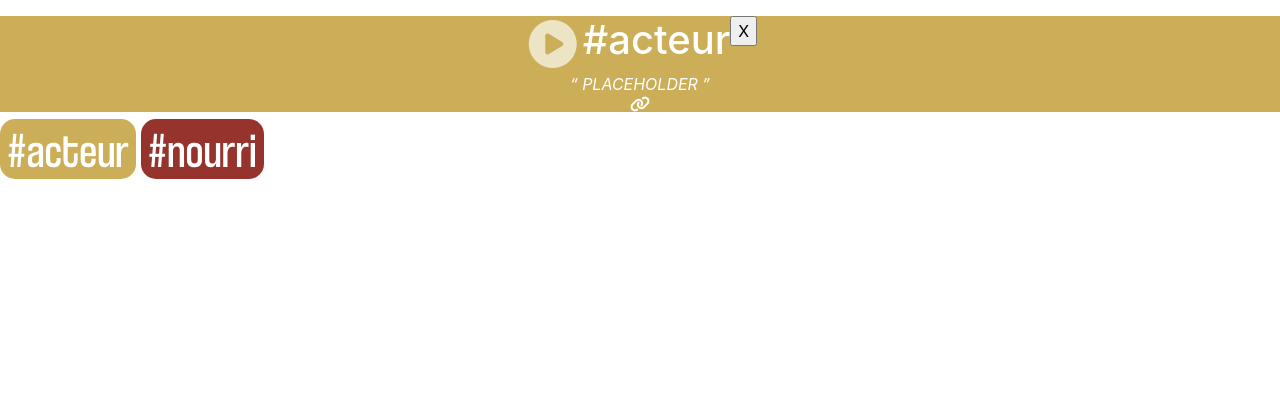
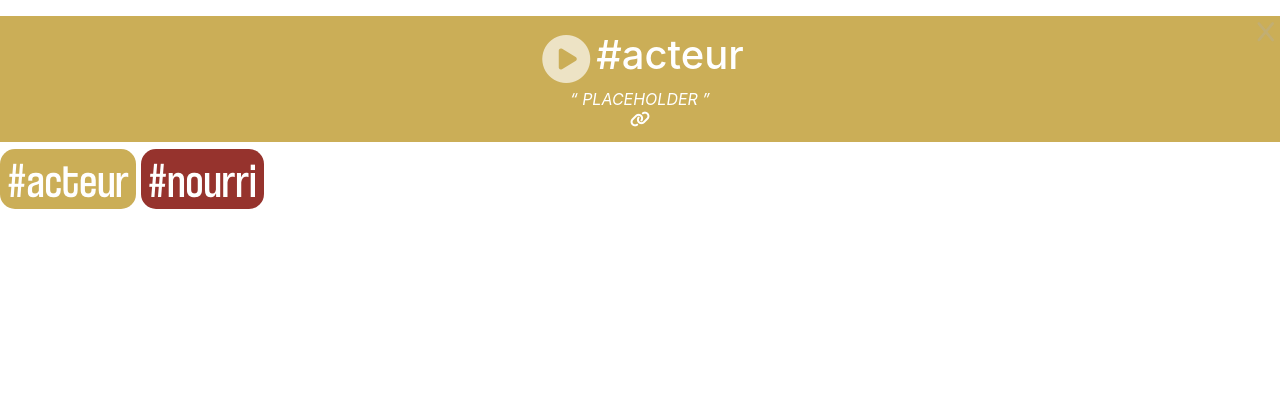
Before and after one commit to allespag/olympus, a FastAPI app: page /tag/acteur in a window 1280 px wide. Shown: the part 153-573 px from the top of the page. Run offline with FastAPI, Linux system fonts and the light colour scheme; some libraries are stand-ins or nearby versions.

Commit message:
feat(player frontend): add close button

```diff
--- a/app/static/css/style.css
+++ b/app/static/css/style.css
@@ -41,6 +41,11 @@
 
 /* Player */
 
+#player {
+    padding: 15px;
+    position: relative;
+}
+
 .tag-name {
     color: white;
 }
@@ -53,6 +58,13 @@
 
 .audio-button {
     color: rgba(255, 255, 255, 0.66);
+}
+
+.close-button {
+    position: absolute;
+    top: 0;
+    right: 0;
+    font-size: 22px;
 }
 
 /* Footer */
--- a/app/templates/tag.html
+++ b/app/templates/tag.html
@@ -4,21 +4,21 @@
     <div>
         <div class="d-flex justify-content-center flex-nowrap">
             <button class="icon-button audio-button" onclick="toggleAudio();">
-                <div id ="icon-button-play" class="fa-solid fa-circle-play fa-3x"></div>
-                <div id ="icon-button-stop" class="fa-solid fa-circle-pause fa-3x" style="display: none;"></div>
+                <div id="icon-button-play" class="fa-solid fa-circle-play fa-3x"></div>
+                <div id="icon-button-stop" class="fa-solid fa-circle-pause fa-3x" style="display: none;"></div>
             </button>
             <h1 class="tag-name">#{{ tag.name }}</h1>
-            <div>
-                <form action="{{ url_for('index') }}">
-                    <input type="submit" value="X" />
-                </form>
-            </div>
         </div>
         <div class="citation d-flex justify-content-center flex-nowrap">
             “ {{ tag.content }} ”
         </div>
         <div class="d-flex justify-content-center flex-nowrap">
             <i class="icon fa-solid fa-link" color></i>
+        </div>
+        <div class="close-button">
+            <form action="{{ url_for('index') }}">
+                <input class="icon-button fa-solid fa-xmark" type="submit" value="X" style="color: #b0b0b050">
+            </form>
         </div>
     </div>
     <audio id="tag-audio" autoplay preload="true" onplay="showPlaying();" onpause="showStopped();" onended="showStopped();">
```
